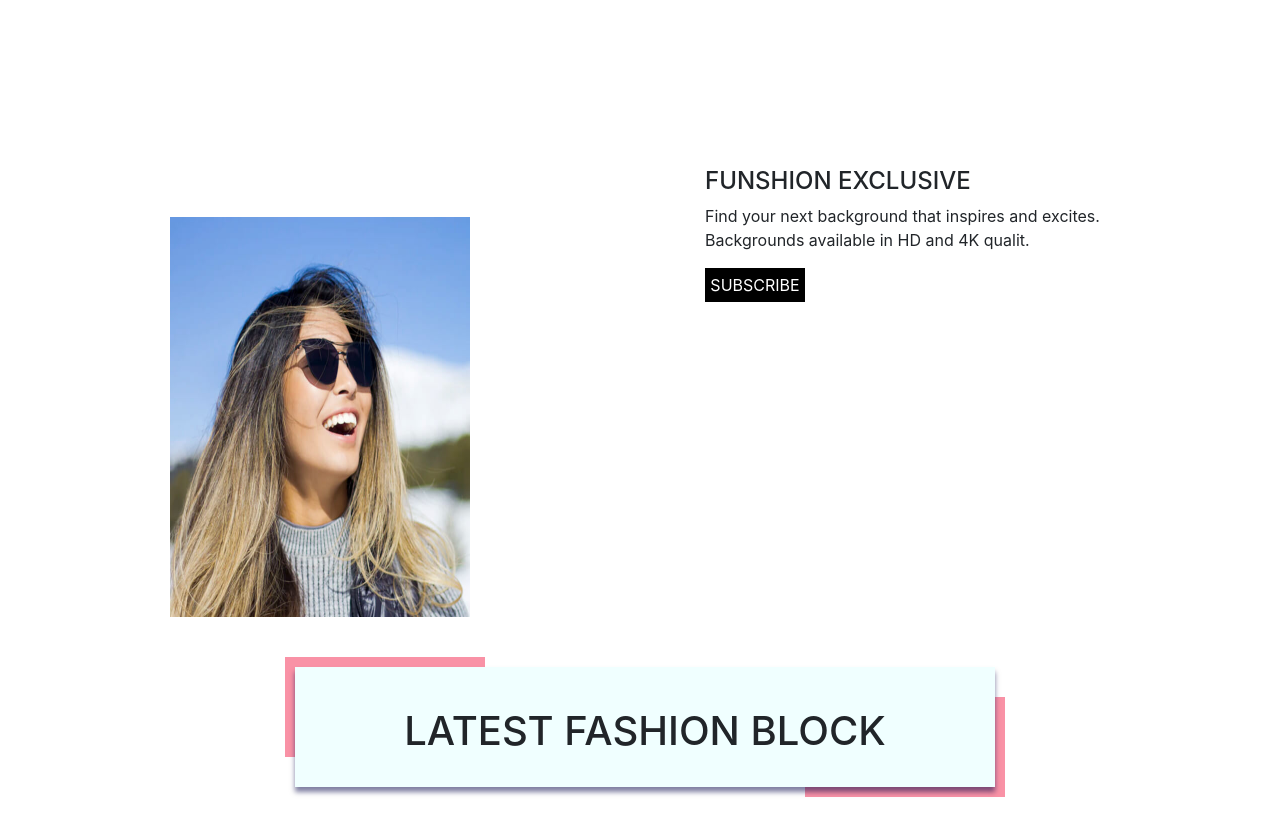
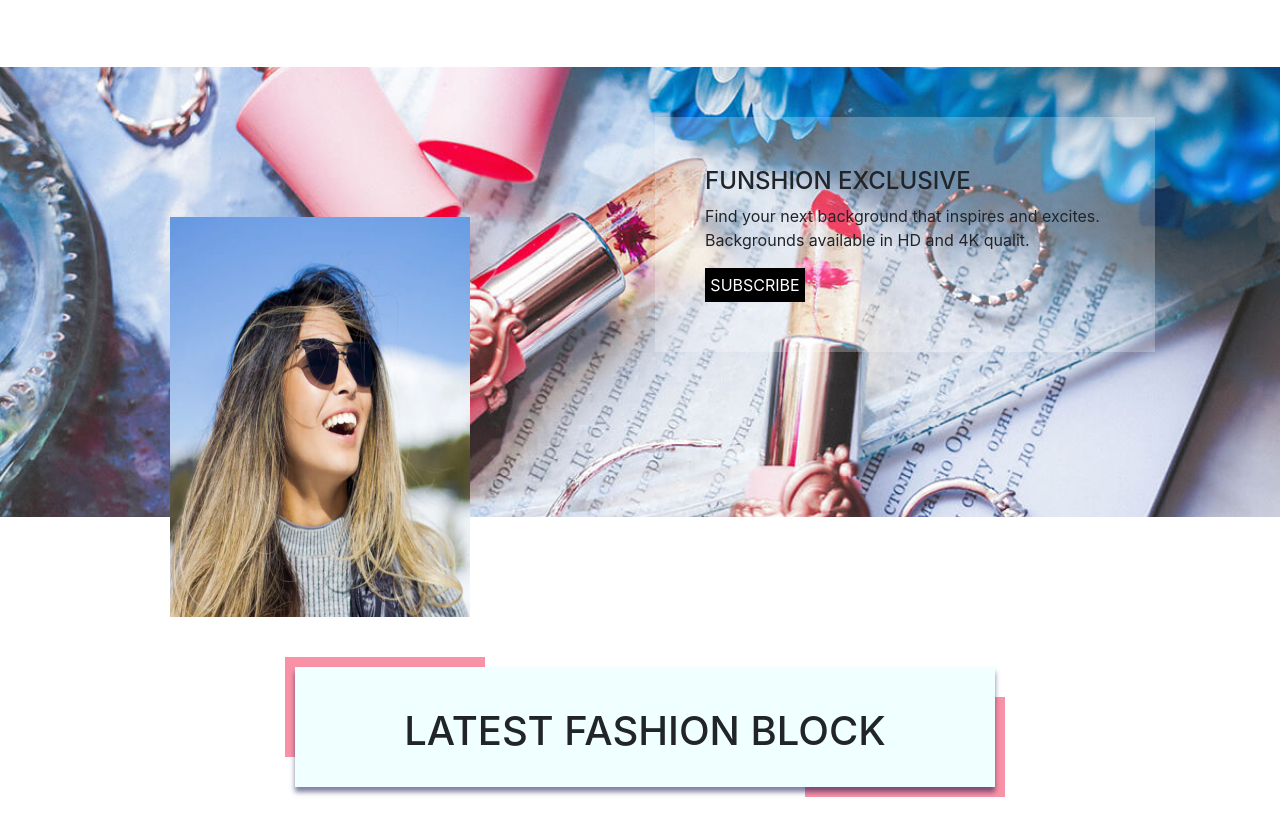
Before and after one commit to SATHEESH2123/resss, a plain HTML site: page index.html in a window 1280 px wide. Shown: the part 1319-2153 px from the top of the page. Drawn offline with nearby package versions, Linux system fonts and the light colour scheme.

Commit message:
Update style.css

```diff
--- a/style.css
+++ b/style.css
@@ -168,7 +168,7 @@
 /*------------0ffer---------------*/
 .offer
 {
-    background-image: url(img/portfolio/portfolio-details-3.jpg);
+    background-image: url(portfolio-details-3.jpg);
     background-size: cover;
     background-position: left;
 
```
